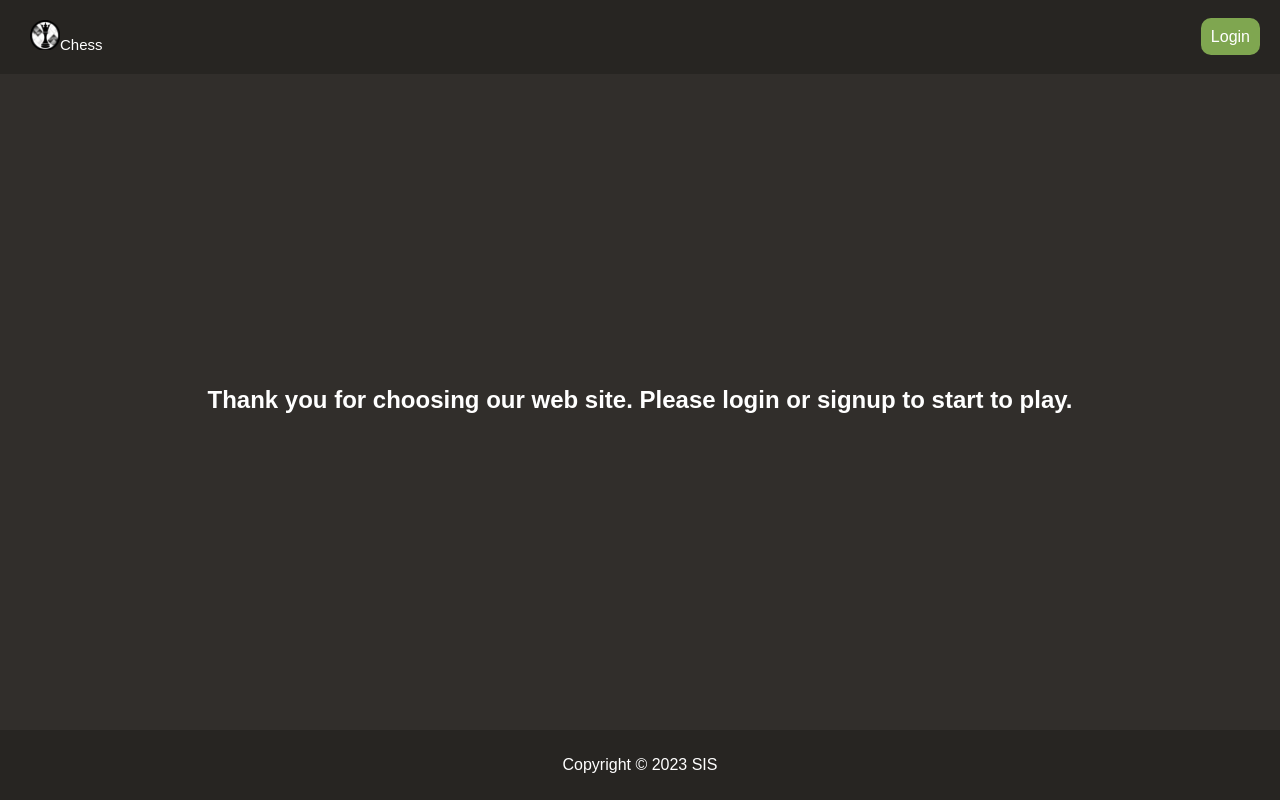
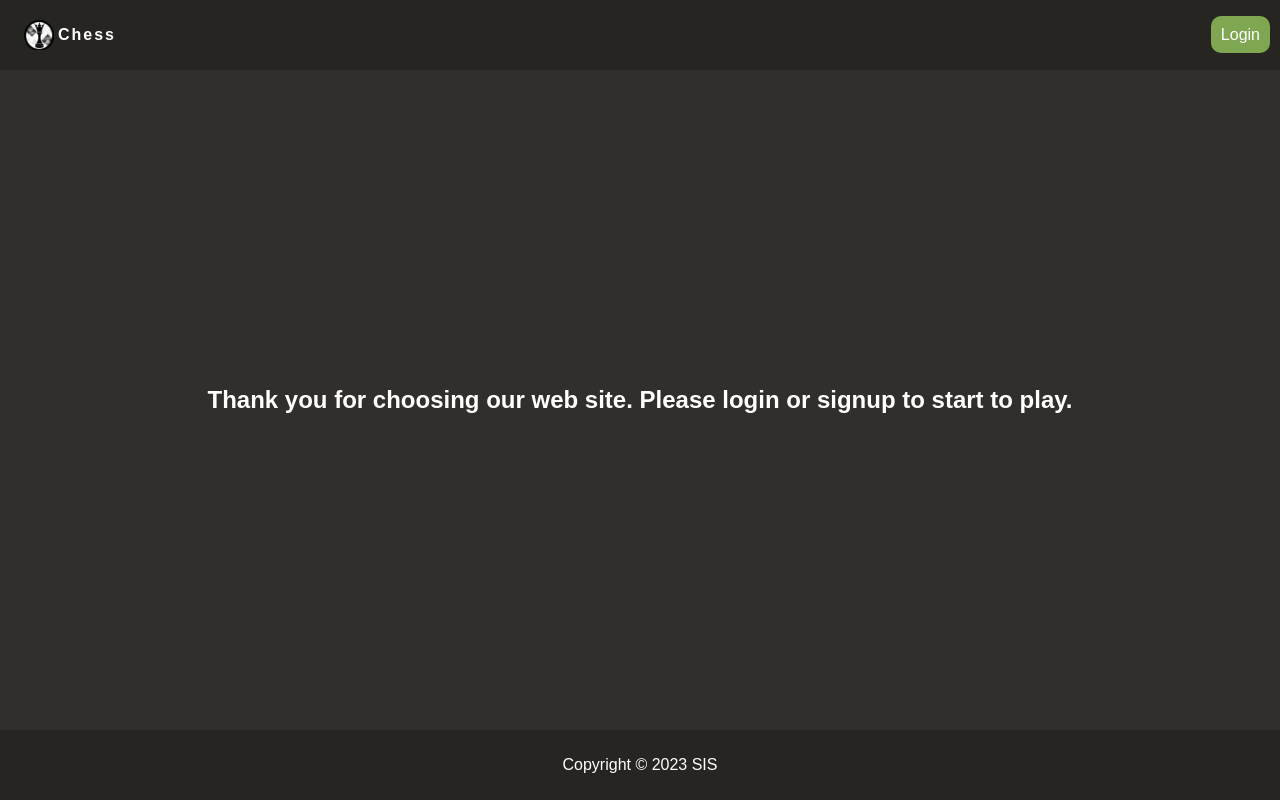
Before and after one commit to JuanObandoDev/chess, a Next.js app in the folder frontend/: page / in a window 1280 px wide. Built offline with nearby package versions, Linux system fonts and the light colour scheme.

Commit message:
fix(frontend): change some styles

```diff
--- a/frontend/styles/globals.css
+++ b/frontend/styles/globals.css
@@ -8,7 +8,7 @@ body {
 header {
 	background-color: #272522;
 	color: #fff;
-	padding: 20px;
+	padding: 10px;
 }
 
 header h1 {
@@ -70,19 +70,17 @@ footer {
     background-color: #95bb4a;
 }
 
-.signup {
-    background-color: #383634;
+.logo {
+    letter-spacing: 2px;
+    font-weight: bold;
+    width: 100px;
+    display: flex;
+    align-items: center;
+    justify-content: space-evenly;
     border-radius: 10px;
 }
 
-.signup:hover {
-    background-color: #5a5754;
-}
-
-.logo {
-    font-size: 15px !important;
-}
-
 .logo:hover {
+    color: #95bb4a;
     background-color: rgba(0,0,10,0.14);
 }
```
